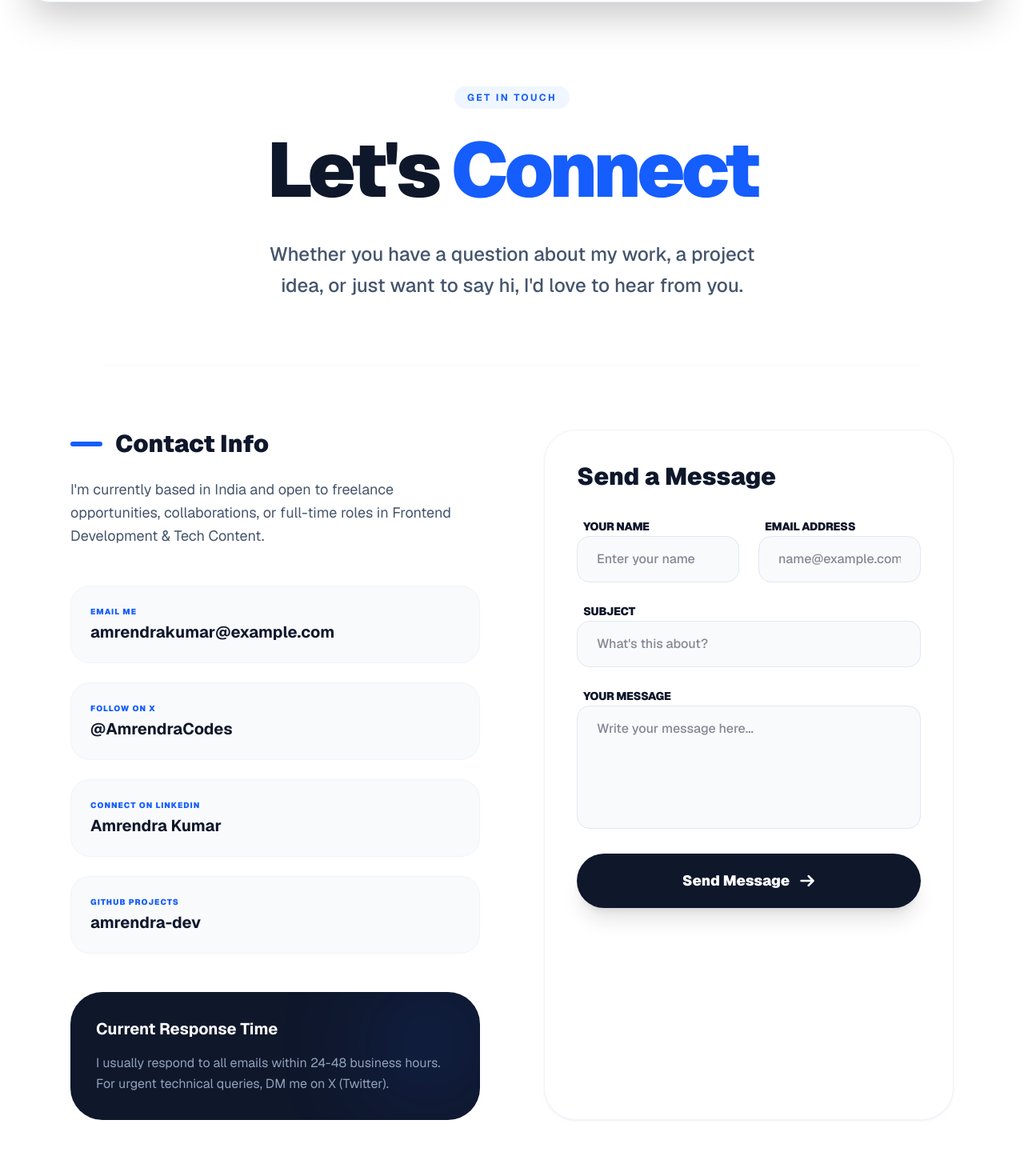
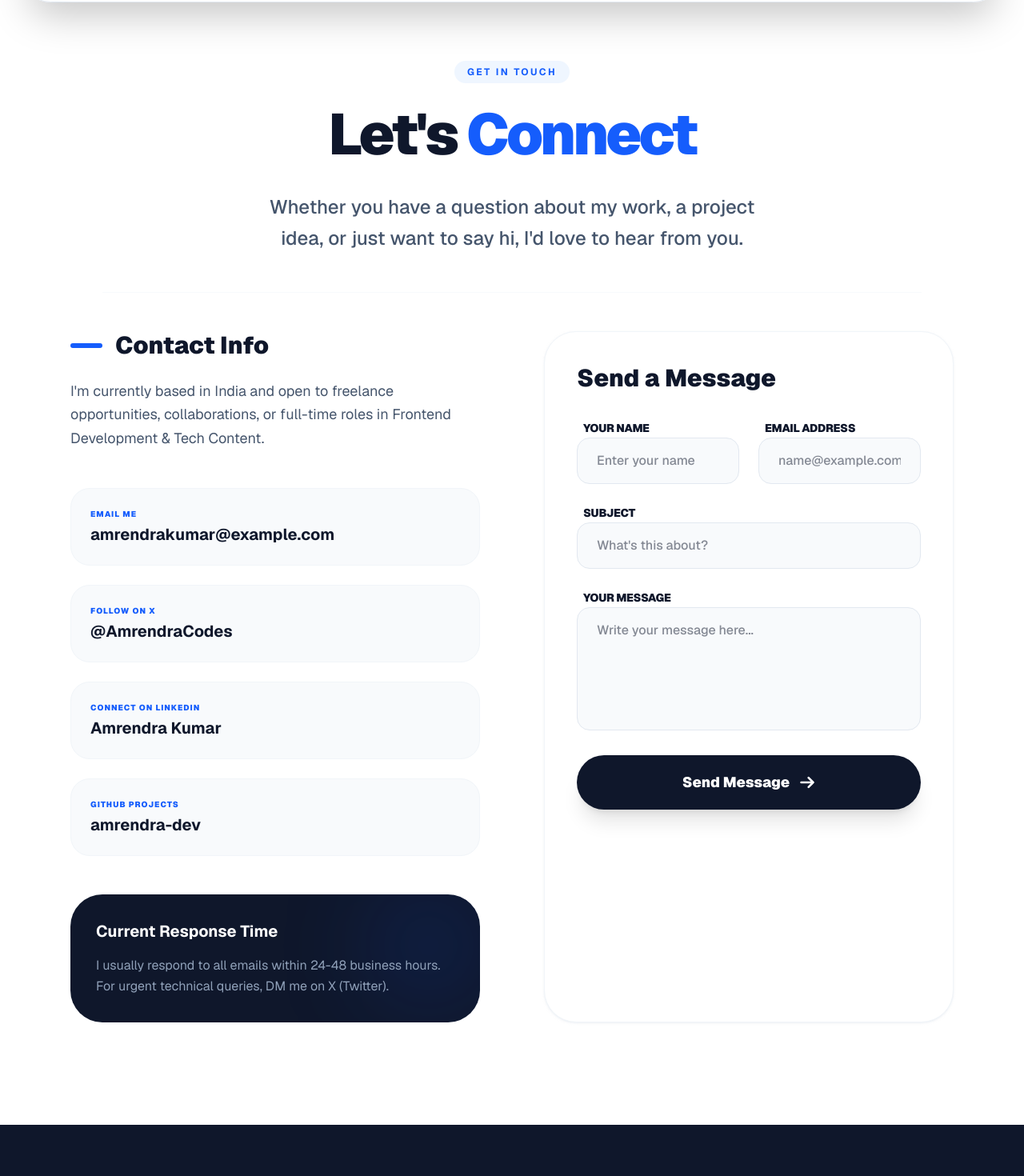
Before and after one commit to AmrendraCodes/AmrendraBlog, a Next.js app in the folder my-website/: page /contact in a window 1280 px wide. Shown: the part 100-1570 px from the top of the page at 80% size. Built offline with nearby package versions, Linux system fonts and the light colour scheme.

Commit message:
file commited

```diff
--- a/my-website/src/app/contact/page.js
+++ b/my-website/src/app/contact/page.js
@@ -29,20 +29,20 @@ export default function ContactPage() {
   return (
     <main className="min-h-screen bg-white text-slate-900 selection:bg-blue-100 font-sans overflow-x-hidden">
       {/* Hero Section */}
-      <section className="pt-16 pb-12 md:pt-24 md:pb-20 px-4 sm:px-6 max-w-5xl mx-auto text-center border-b border-slate-50">
+      <section className="pt-12 pb-8 md:pt-16 md:pb-12 px-4 sm:px-6 max-w-5xl mx-auto text-center border-b border-slate-50">
         <div className="inline-block px-4 py-1.5 mb-6 text-[10px] sm:text-xs font-bold tracking-[0.2em] text-blue-600 uppercase bg-blue-50 rounded-full">
           Get in touch
         </div>
-        <h1 className="text-5xl sm:text-6xl md:text-8xl font-black tracking-tighter mb-6 md:mb-8 leading-[1.1]">
+        <h2 className="text-4xl sm:text-5xl md:text-7xl font-black tracking-tighter mb-6 md:mb-8 leading-[1.1]">
           Let's <span className="text-blue-600">Connect</span>
-        </h1>
+        </h2>
         <p className="text-base sm:text-xl md:text-2xl text-slate-600 font-medium max-w-2xl mx-auto leading-relaxed px-2">
           Whether you have a question about my work, a project idea, or just want to say hi, I'd love to hear from you.
         </p>
       </section>
 
       {/* Main Content */}
-      <section className="py-12 md:py-20 px-4 sm:px-6 max-w-6xl mx-auto">
+      <section className="py-8 md:py-12 px-4 sm:px-6 max-w-6xl mx-auto">
         <div className="grid grid-cols-1 lg:grid-cols-2 gap-12 lg:gap-20">
 
           {/* Left Side: Contact Info */}
@@ -179,7 +179,7 @@ export default function ContactPage() {
       </section>
 
       {/* Footer-like Space */}
-      <div className="py-12 md:py-20"></div>
+      <div className="py-6 md:py-10"></div>
     </main>
   );
 }
```
